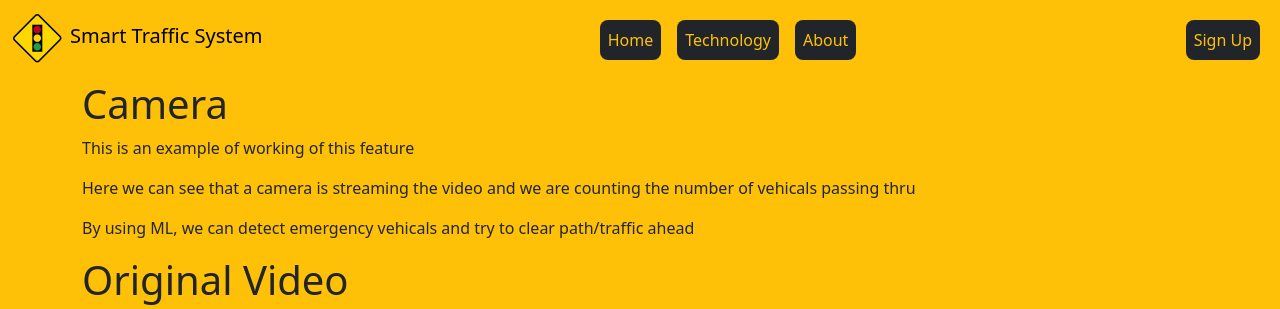
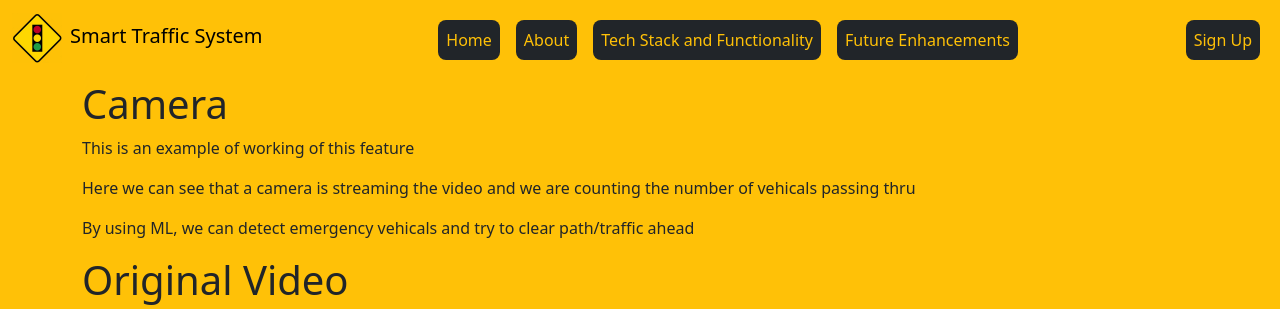
Before and after one commit to EdwinRodger/Smart-Traffic-System, a Flask app: page /demo in a window 1280 px wide. Shown: the top 309 px of the page. Run offline with Flask 3, Linux system fonts and the light colour scheme.

Commit message:
changed tab positions and naming

```diff
--- a/templates/layout.html
+++ b/templates/layout.html
@@ -23,10 +23,13 @@
                         style="color: #ffc107;">Home</a>
                 </li>
                 <li class="nav-item bg-dark rounded-3 mx-2">
-                    <a class="nav-link" href="{{ url_for('technology') }}" style="color: #ffc107;">Technology</a>
+                    <a class="nav-link" href="{{ url_for('about') }}" style="color: #ffc107;">About</a>
                 </li>
                 <li class="nav-item bg-dark rounded-3 mx-2">
-                    <a class="nav-link" href="{{ url_for('about') }}" style="color: #ffc107;">About</a>
+                    <a class="nav-link" href="{{ url_for('technology') }}" style="color: #ffc107;">Tech Stack and Functionality</a>
+                </li>
+                <li class="nav-item bg-dark rounded-3 mx-2">
+                    <a class="nav-link" href="{{ url_for('about') }}" style="color: #ffc107;">Future Enhancements</a>
                 </li>
             </ul>
             <ul class="navbar-nav ">
```
